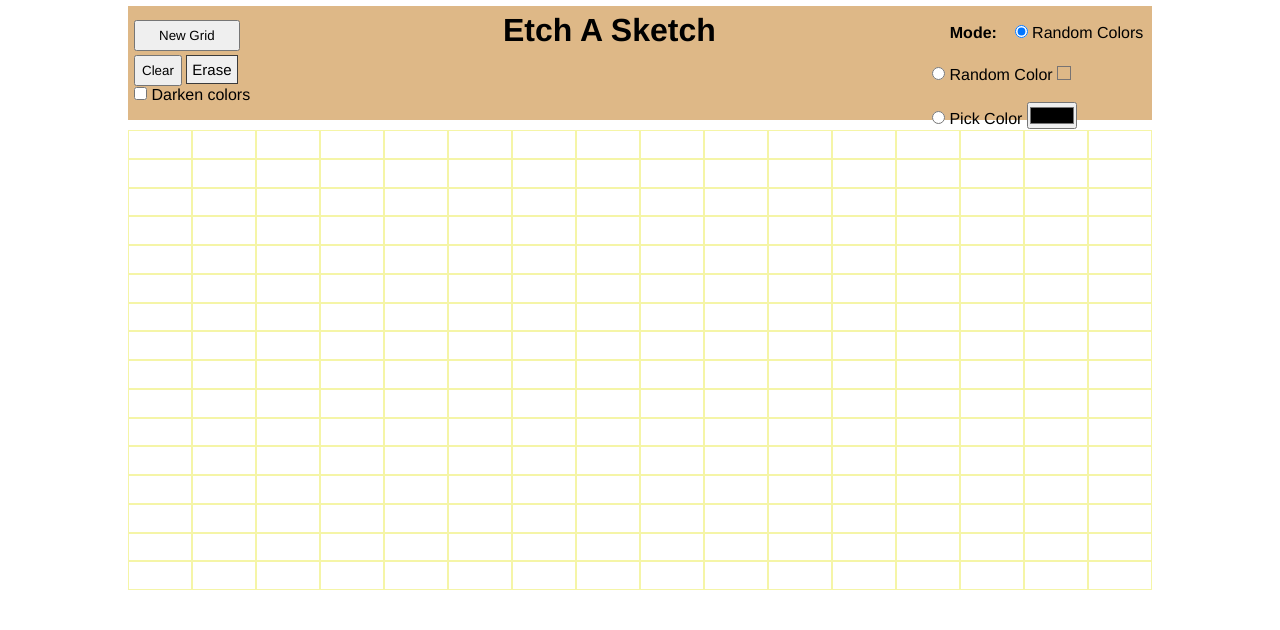
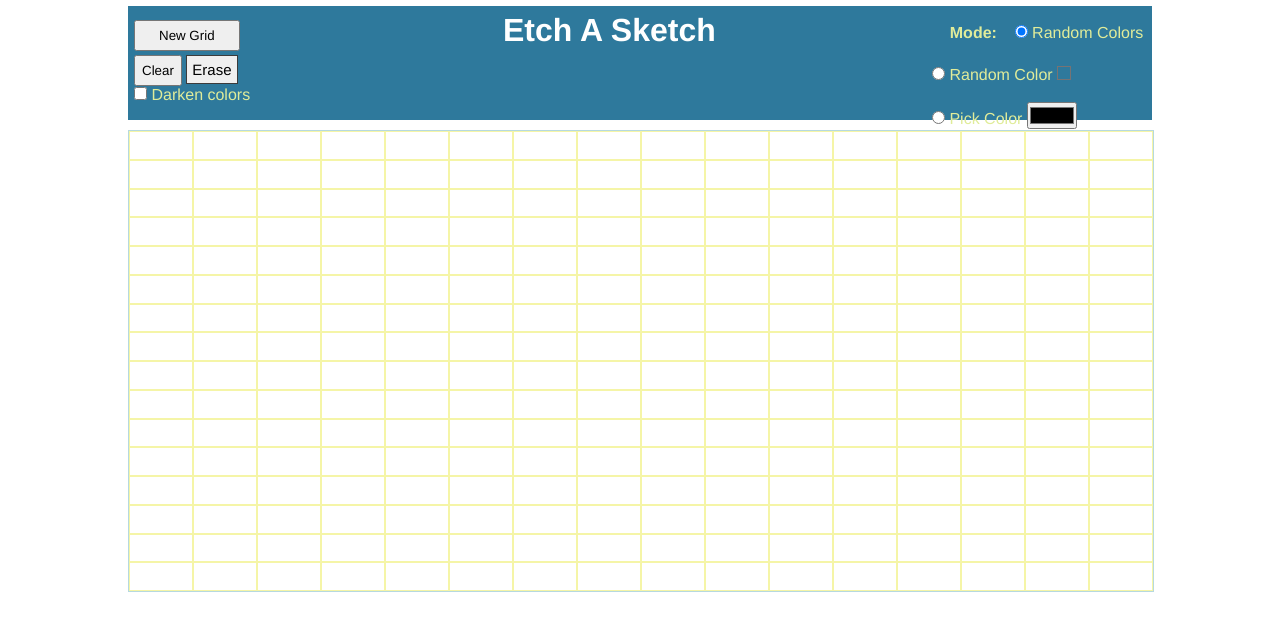
Before and after one commit to gsg-K1-FC/etch-a-sketch_Obaid, a plain HTML site: page index.html in a window 1280 px wide. Drawn offline with Linux system fonts and the light colour scheme.

Commit message:
change on the style

```diff
--- a/style.css
+++ b/style.css
@@ -5,9 +5,10 @@
 
 body {
   font-family: "Franklin Gothic Medium", "Arial Narrow", Arial, sans-serif;
+  color: rgb(224, 236, 154);
 }
 #mainContainer {
-  background-color: white;
+  background-color: rgb(255, 255, 255);
   width: 80%;
   height: 100%;
   margin: 0px auto;
@@ -19,7 +20,7 @@ body {
   height: 460px;
   display: flex;
   flex-wrap: wrap;
-  border: 0px solid rgb(214, 27, 231);
+  border: 1px solid rgb(182, 217, 223);
 }
 
 #headerDiv {
@@ -27,7 +28,7 @@ body {
   width: 100%;
   display: flex;
   justify-content: space-between;
-  background-color: burlywood;
+  background-color: rgb(46, 121, 156);
 }
 #newGridBut {
   padding: 6px 23px;
@@ -88,6 +89,7 @@ input.chk-btn + label {
   margin-top: 4px;
   display: inline-block;
   font-size: 15px;
+  color: black;
 }
 
 input.chk-btn + label:active,
@@ -100,6 +102,7 @@ input.chk-btn:checked + label {
   margin: 6px auto;
   width: 300px;
   height: 30;
+  color: white;
 }
 #together {
   display: inline-block;
```
